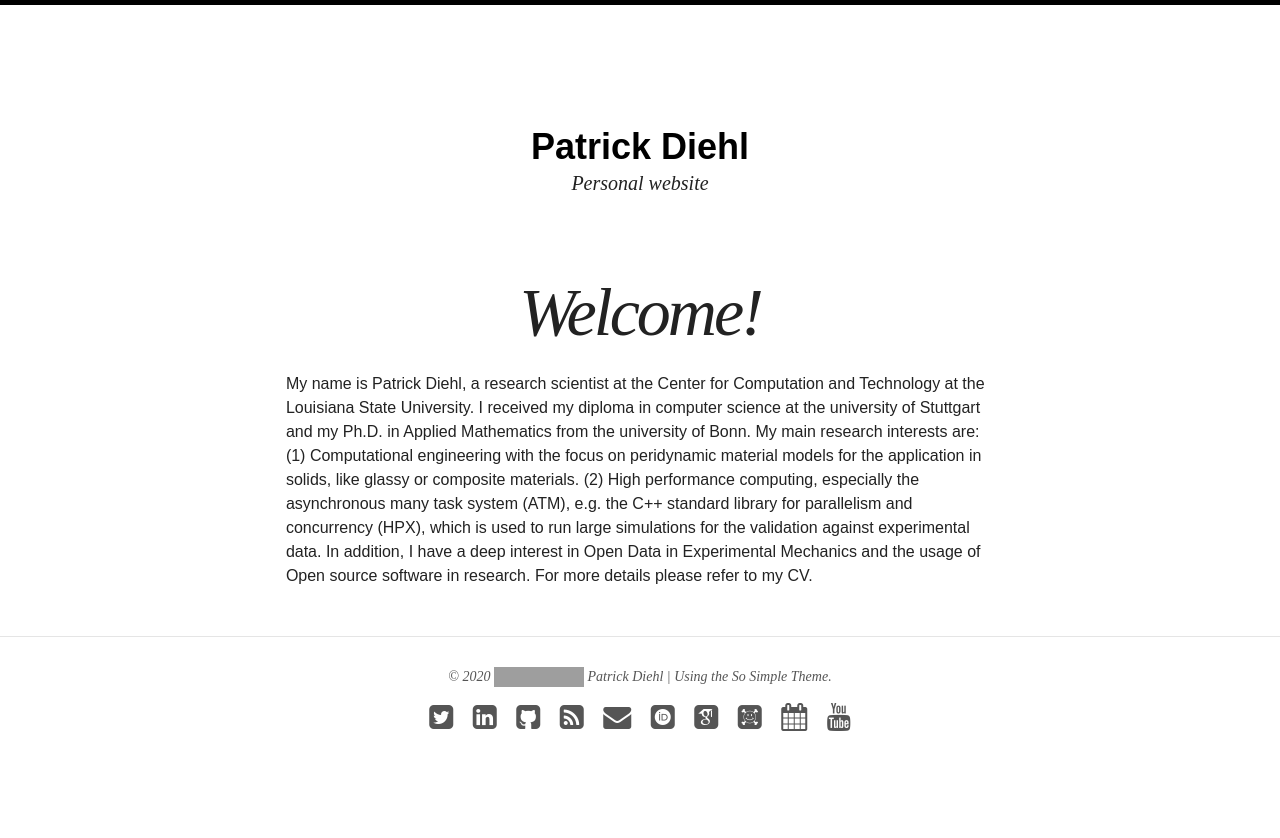
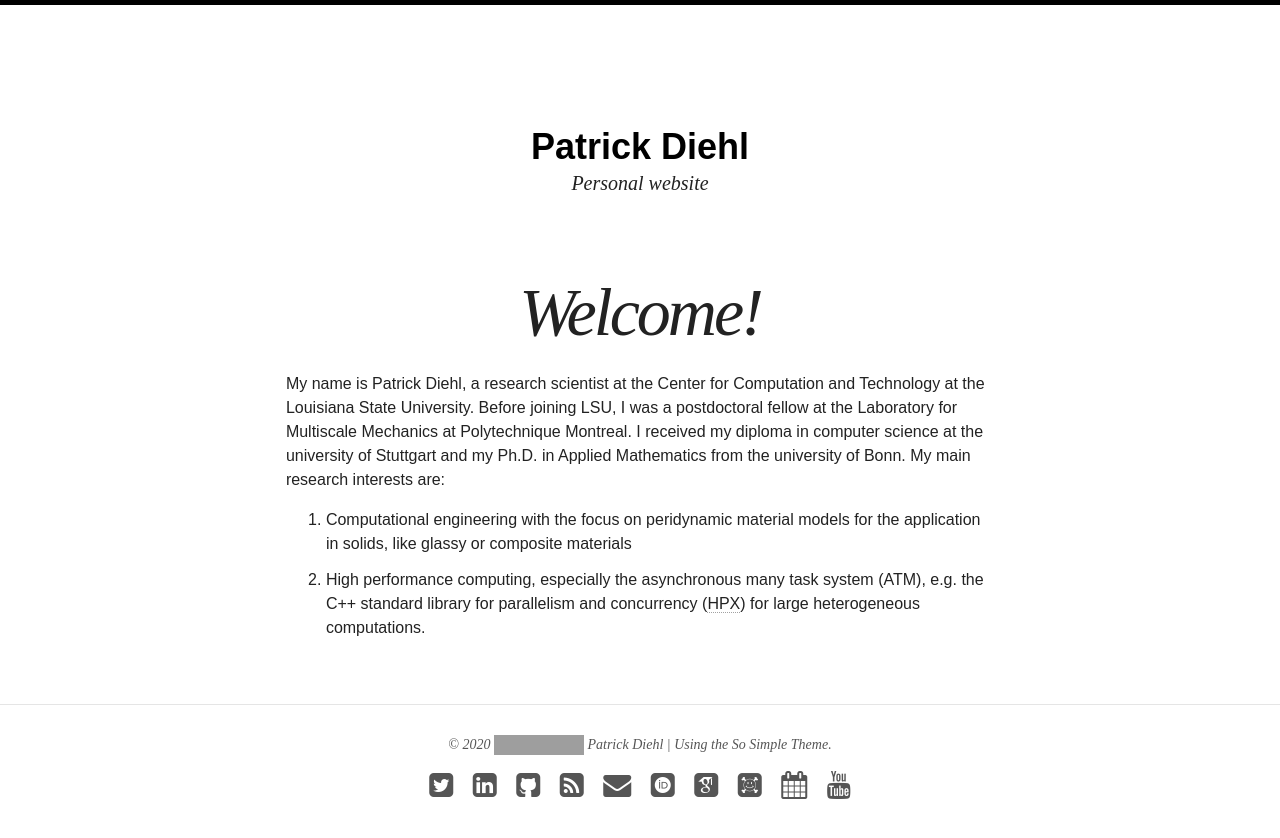
Before and after one commit to diehlpk/diehlpk.github.io, a Jekyll site: the page built from index.html, in a window 1280 px wide. Shown: the top 838 px of the page. Built offline with Jekyll 4.4.1, drawn with Linux system fonts in a browser that asks for light colours; nearby versions of some CDN libraries; some web fonts are replaced; grey boxes are pictures that could not be loaded.

Commit message:
Update index

```diff
--- a/index.html
+++ b/index.html
@@ -4,6 +4,8 @@ title: Welcome!
 excerpt: "Patrick Diehl's personal website"
 search_omit: true
 ---
-My name is Patrick Diehl, a research scientist at the <a href="https://www.cct.lsu.edu/">Center for Computation and Technology</a> at the <a href="https://www.lsu.edu/">Louisiana State University</a>. I received my diploma in computer science at the university of Stuttgart and my Ph.D. in Applied Mathematics from the university of Bonn. My main research interests are: (1) Computational engineering with the focus on peridynamic material models for the application in solids, like glassy or composite materials. (2) High performance computing, especially the asynchronous many task system (ATM), e.g. the C++ standard library for parallelism and concurrency (<a href="https://github.com/STEllAR-GROUP/hpx">HPX</a>), which is used to run large simulations for the validation against experimental data.
-
-In addition, I have a deep interest in <a href="https://opendataexpmechanics.github.io/">Open Data in Experimental Mechanics</a> and the usage of <a href="https://flossforscience.github.io/">Open source software</a> in research. For more details please refer to my <a href="https://diehlpk.github.io/cv/">CV</a>.
+My name is Patrick Diehl, a research scientist at the <a href="https://www.cct.lsu.edu/">Center for Computation and Technology</a> at the <a href="https://www.lsu.edu/">Louisiana State University</a>. Before joining LSU, I was a postdoctoral fellow at the Laboratory for Multiscale Mechanics at Polytechnique Montreal. I received my diploma in computer science at the university of Stuttgart and my Ph.D. in Applied Mathematics from the university of Bonn. My main research interests are:
+<ol>
+<li> Computational engineering with the focus on peridynamic material models for the application in solids, like glassy or composite materials </li>
+<li> High performance computing, especially the asynchronous many task system (ATM), e.g. the C++ standard library for parallelism and concurrency (<a href="https://github.com/STEllAR-GROUP/hpx">HPX</a>) for large heterogeneous computations.</li>
+</ol>
```
